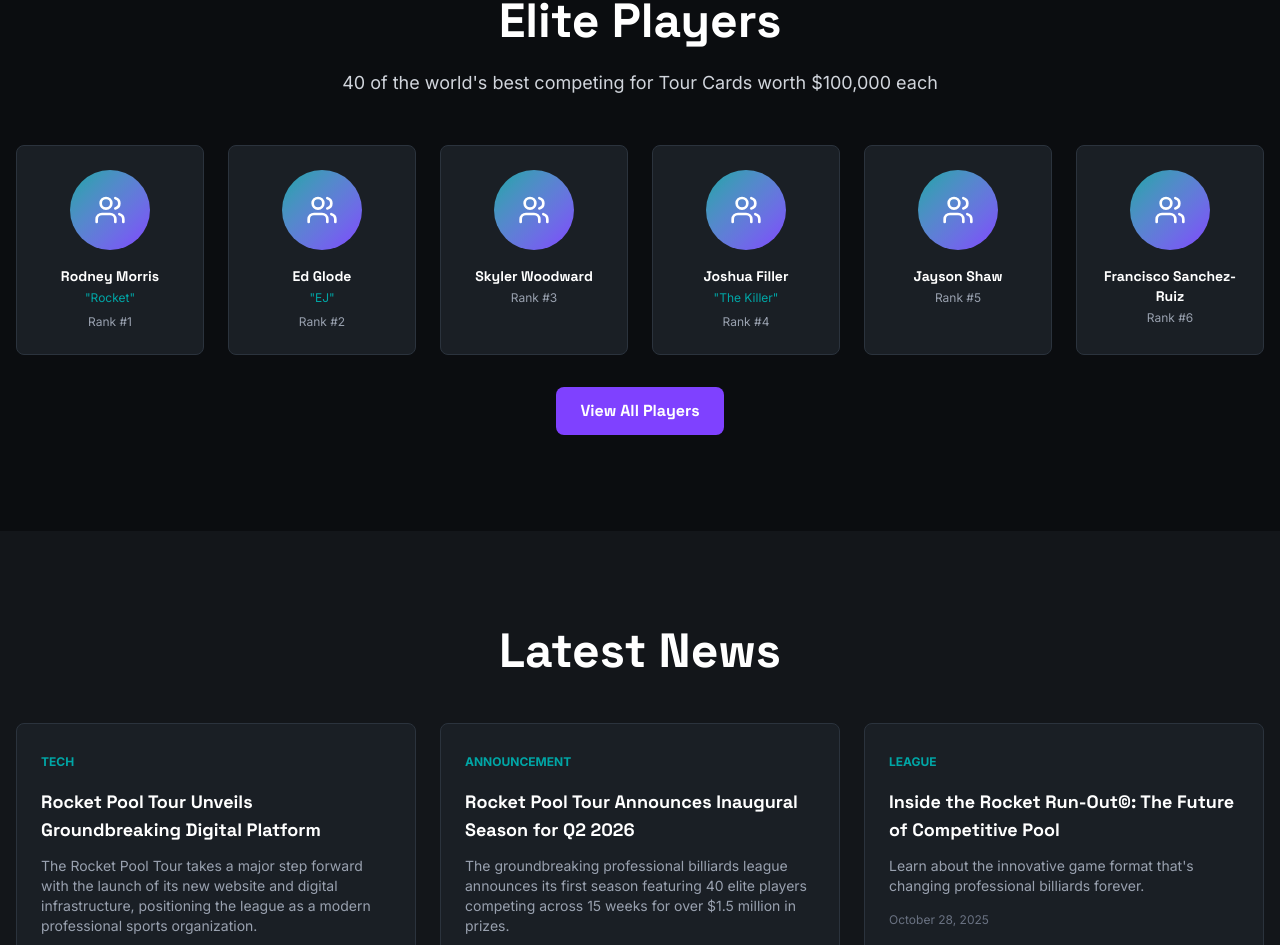
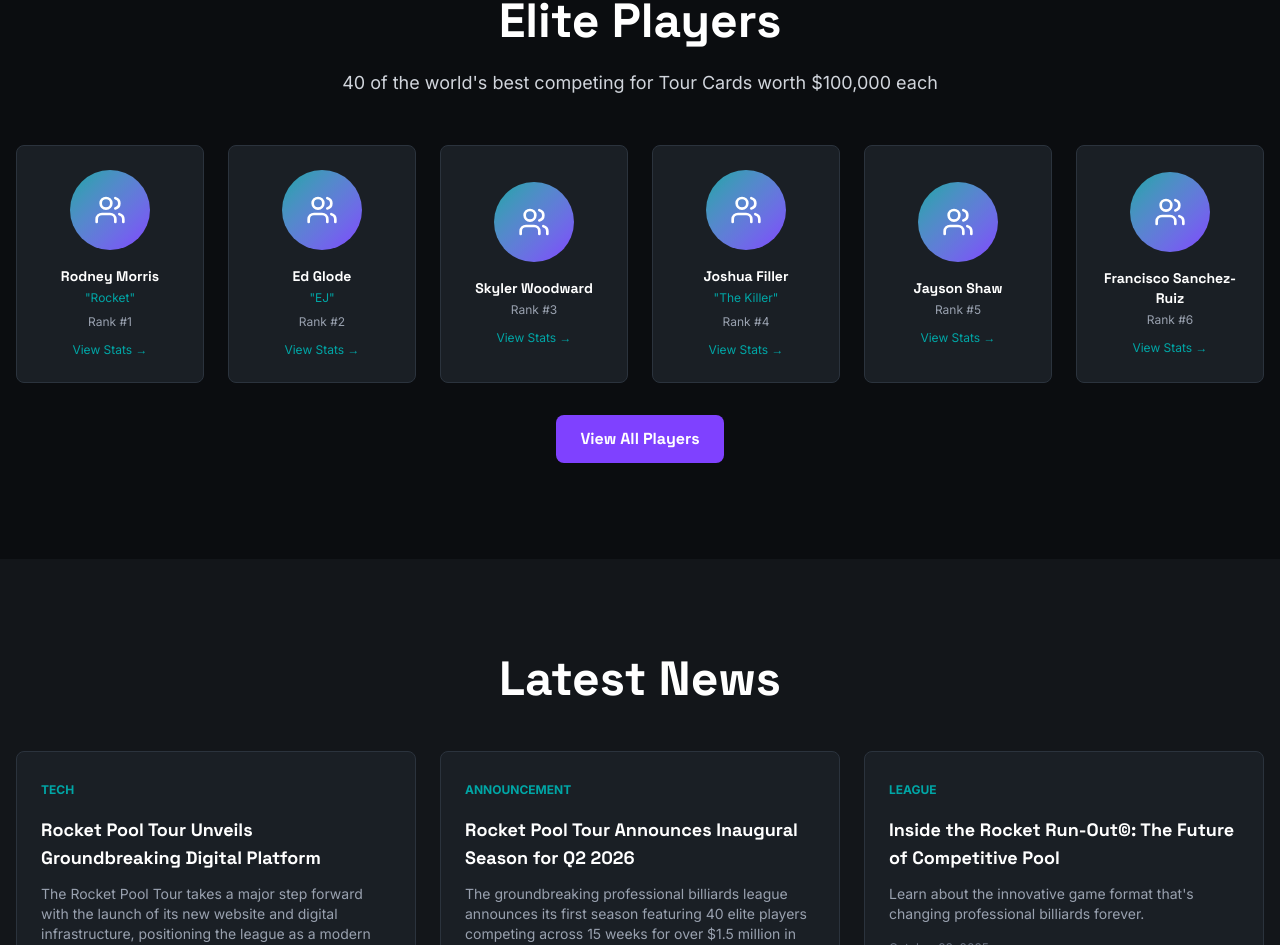
Before and after one commit to seanmun/rocket, a Next.js app: page / in a window 1280 px wide. Shown: the part 2801-3746 px from the top of the page. Built offline with nearby package versions, Linux system fonts and the light colour scheme.

Commit message:
Add player modals to homepage
- Convert homepage to client component to support modal state
- Player cards on homepage now open detailed modal on click
- Consistent experience between homepage and players page
- Added 'View Stats →' hint on player cards

```diff
--- a/app/page.tsx
+++ b/app/page.tsx
@@ -1,15 +1,21 @@
+'use client';
+
 import Link from 'next/link';
 import { Navigation } from '@/components/navigation';
 import { Footer } from '@/components/footer';
+import { PlayerModal } from '@/components/player-modal';
 import { ChevronDown, Trophy, Zap, BarChart3, Users, Calendar } from 'lucide-react';
 import { getRecentArticles } from '@/data/news';
 import { getUpcomingEvents } from '@/data/events';
 import { getPlayersByRanking } from '@/data/players';
+import { Player } from '@/data/types';
+import { useState } from 'react';
 
 export default function Home() {
   const recentNews = getRecentArticles(3);
   const upcomingEvents = getUpcomingEvents().slice(0, 3);
   const topPlayers = getPlayersByRanking().slice(0, 6);
+  const [selectedPlayer, setSelectedPlayer] = useState<Player | null>(null);
 
   return (
     <>
@@ -238,10 +244,10 @@ export default function Home() {
 
             <div className="grid grid-cols-1 md:grid-cols-3 lg:grid-cols-6 gap-6 mb-8">
               {topPlayers.map((player) => (
-                <Link
+                <button
                   key={player.id}
-                  href={`/players/${player.id}`}
-                  className="bg-rpt-gray-800 rounded-lg p-6 border border-rpt-gray-700 hover:border-rpt-purple transition-all text-center group"
+                  onClick={() => setSelectedPlayer(player)}
+                  className="bg-rpt-gray-800 rounded-lg p-6 border border-rpt-gray-700 hover:border-rpt-purple transition-all text-center group cursor-pointer w-full"
                 >
                   <div className="w-20 h-20 rounded-full bg-gradient-to-br from-rpt-teal to-rpt-purple mb-4 mx-auto flex items-center justify-center group-hover:glow-purple transition-all">
                     <Users size={32} className="text-white" />
@@ -251,7 +257,10 @@ export default function Home() {
                     <p className="text-xs text-rpt-teal mb-2">"{player.nickname}"</p>
                   )}
                   <p className="text-xs text-gray-400">Rank #{player.ranking}</p>
-                </Link>
+                  <div className="mt-3 text-xs text-rpt-teal group-hover:text-rpt-teal-light transition-colors">
+                    View Stats →
+                  </div>
+                </button>
               ))}
             </div>
 
@@ -330,6 +339,15 @@ export default function Home() {
         </section>
       </main>
       <Footer />
+
+      {/* Player Modal */}
+      {selectedPlayer && (
+        <PlayerModal
+          player={selectedPlayer}
+          isOpen={!!selectedPlayer}
+          onClose={() => setSelectedPlayer(null)}
+        />
+      )}
     </>
   );
 }
```
